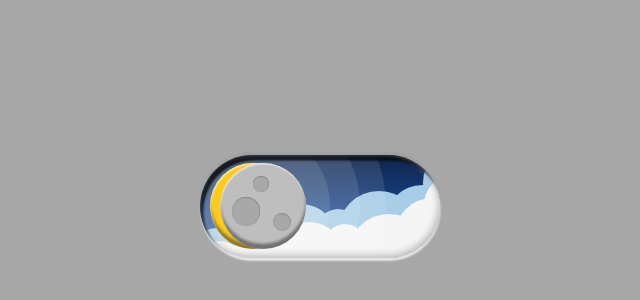
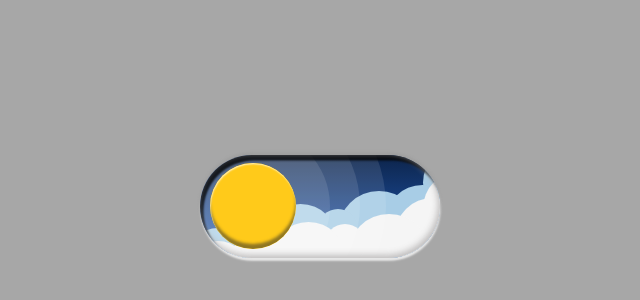
Before and after one commit to dsdyaz/fancy-toggle, a React (Vite) app: page / in a window 1280 px wide. Shown: the part 194-494 px from the top of the page, without its empty margins (320-960 px from the left). Built offline with nearby package versions, Linux system fonts and the light colour scheme.

Commit message:
fixed a mistake

```diff
--- a/src/style/toggle.css
+++ b/src/style/toggle.css
@@ -39,6 +39,9 @@
     width: 100%;
     height: 100%;
     position: relative;
+    overflow: hidden;
+    background-color: rgb(255, 202, 26);
+    border-radius: 50%;
 }
 
 .circle__background {
@@ -47,15 +50,13 @@
     height: 100%;
     background-color: rgb(255, 202, 26);
     border-radius: 50%;
-    transform:  translateZ(-2px);
     box-shadow: inset 0.5px 1px 1.5px 0.3px rgba(255, 255, 255, 0.671),
                 inset -0.25px -5px 3px rgba(41, 41, 41, 0.527);
 }
 
 .circle__background_off {
     background-color: rgb(190, 190, 190);
-    left: 10px;
-    transform: translateZ(-5px);
+    left: 100px;
 }
 
 .circle_on {
```
